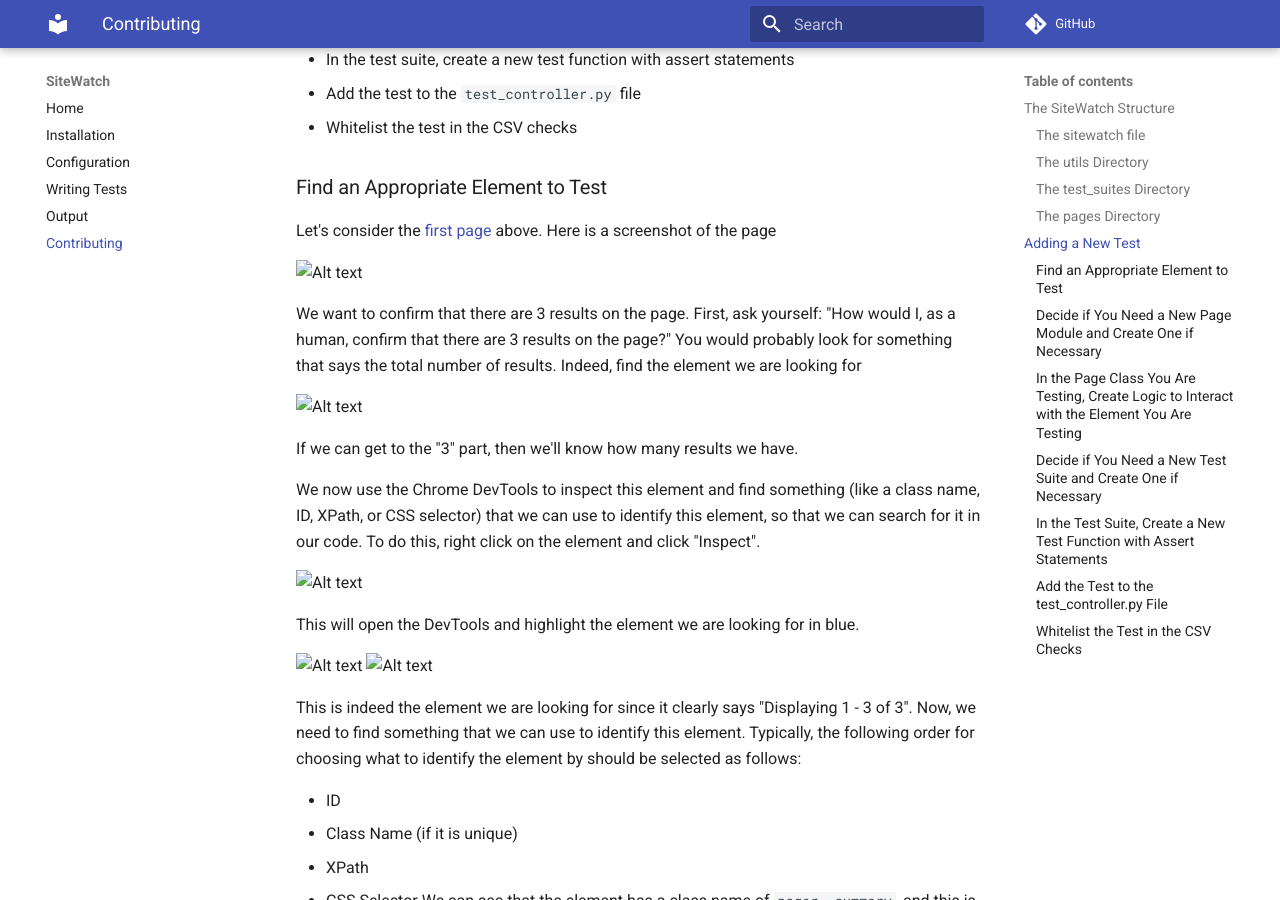
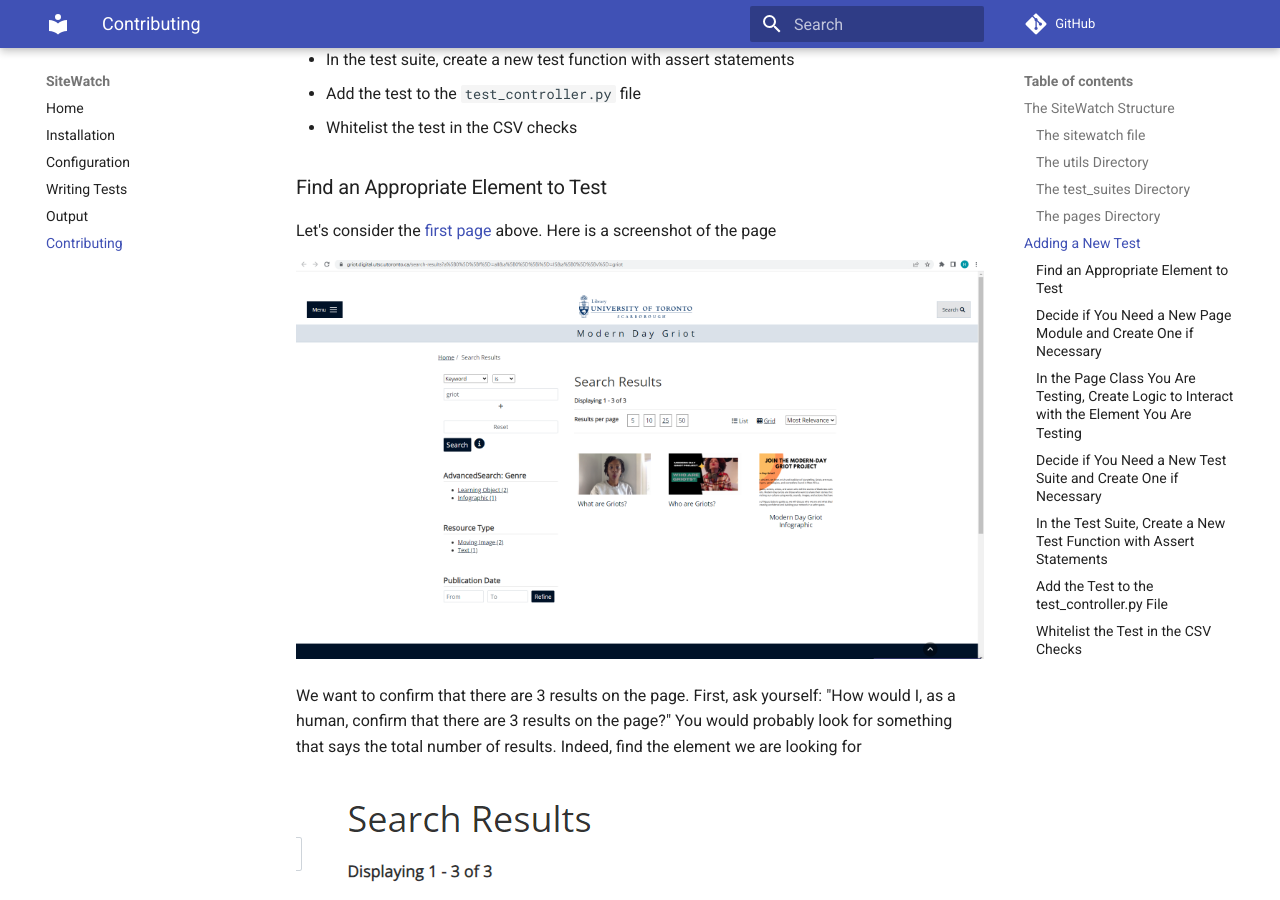
Before and after one commit to digitalutsc/site_watch, an MkDocs documentation site: the page built from docs/contributing.md, in a window 1280 px wide and 900 px high, scrolled down 1586 px. Built offline with MkDocs 1.6.1 and Material for MkDocs 9.7.7, drawn with Linux system fonts in a browser that asks for light colours; comment, search, counter and statistics services are not loaded.

Commit message:
fix broken images

```diff
--- a/docs/contributing.md
+++ b/docs/contributing.md
@@ -31,23 +31,23 @@ There are several steps involved in adding a new test:
 ### Find an Appropriate Element to Test
 Let's consider the [first page](https://griot.digital.utsc.utoronto.ca/search-results?a%5B0%5D%5Bf%5D=all&a%5B0%5D%5Bi%5D=IS&a%5B0%5D%5Bv%5D=griot) above. Here is a screenshot of the page
 
-![Alt text](image.png)
+![Alt text](assets/image.png)
 
 We want to confirm that there are 3 results on the page. First, ask yourself: "How would I, as a human, confirm that there are 3 results on the page?" You would probably look for something that says the total number of results. Indeed, find the element we are looking for
 
-![Alt text](image-1.png)
+![Alt text](assets/image-1.png)
 
 If we can get to the "3" part, then we'll know how many results we have.
 
 We now use the Chrome DevTools to inspect this element and find something (like a class name, ID, XPath, or CSS selector) that we can use to identify this element, so that we can search for it in our code. To do this, right click on the element and click "Inspect".
 
-![Alt text](image-2.png)
+![Alt text](assets/image-2.png)
 
 
 This will open the DevTools and highlight the element we are looking for in blue.
 
-![Alt text](image-3.png)
-![Alt text](image-4.png)
+![Alt text](assets/image-3.png)
+![Alt text](assets/image-4.png)
 
 This is indeed the element we are looking for since it clearly says "Displaying 1 - 3 of 3". Now, we need to find something that we can use to identify this element. Typically, the following order for choosing what to identify the element by should be selected as follows:
 
```
Also changed, not shown: site/contributing/index.html, 1 other file.
